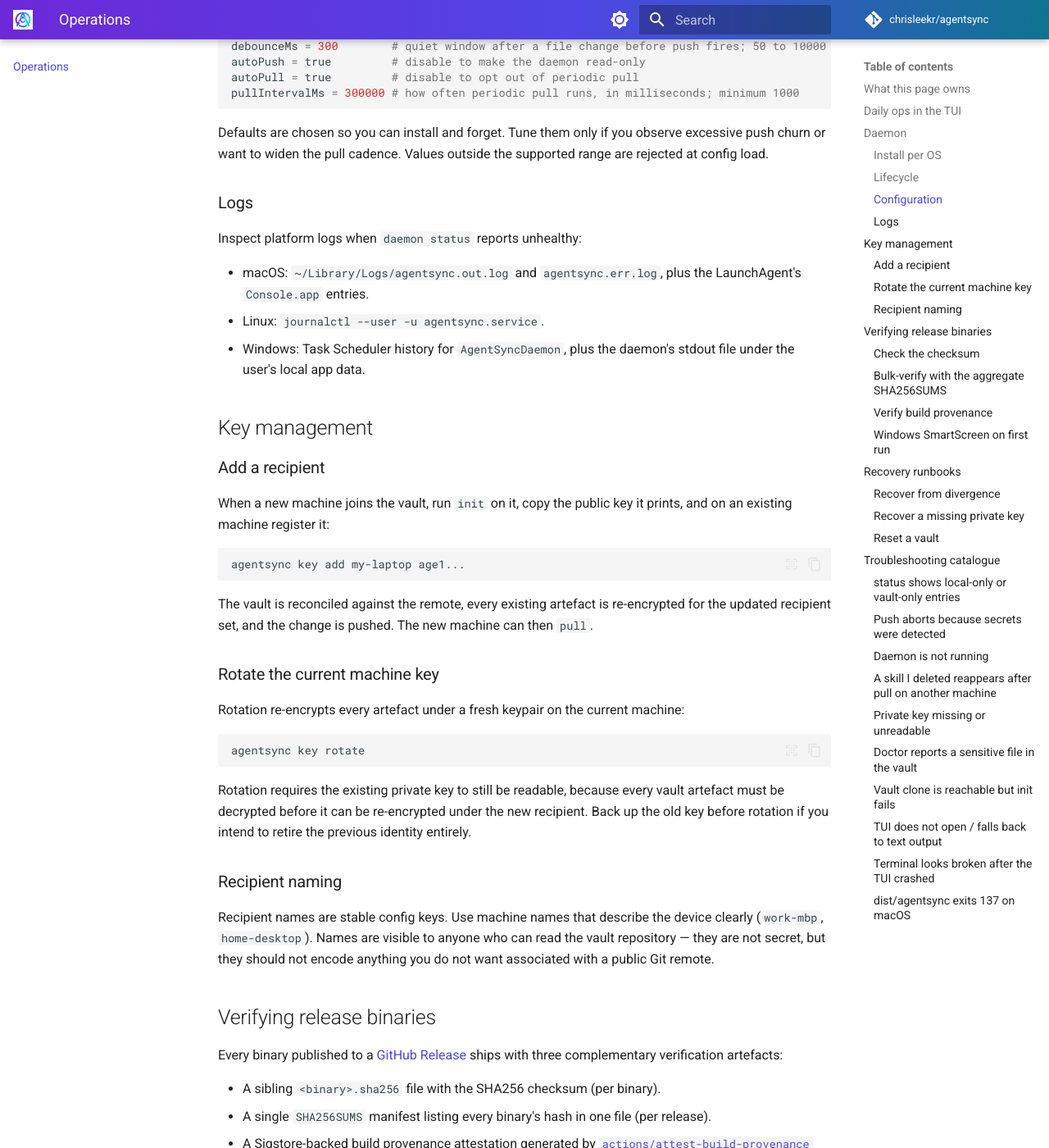
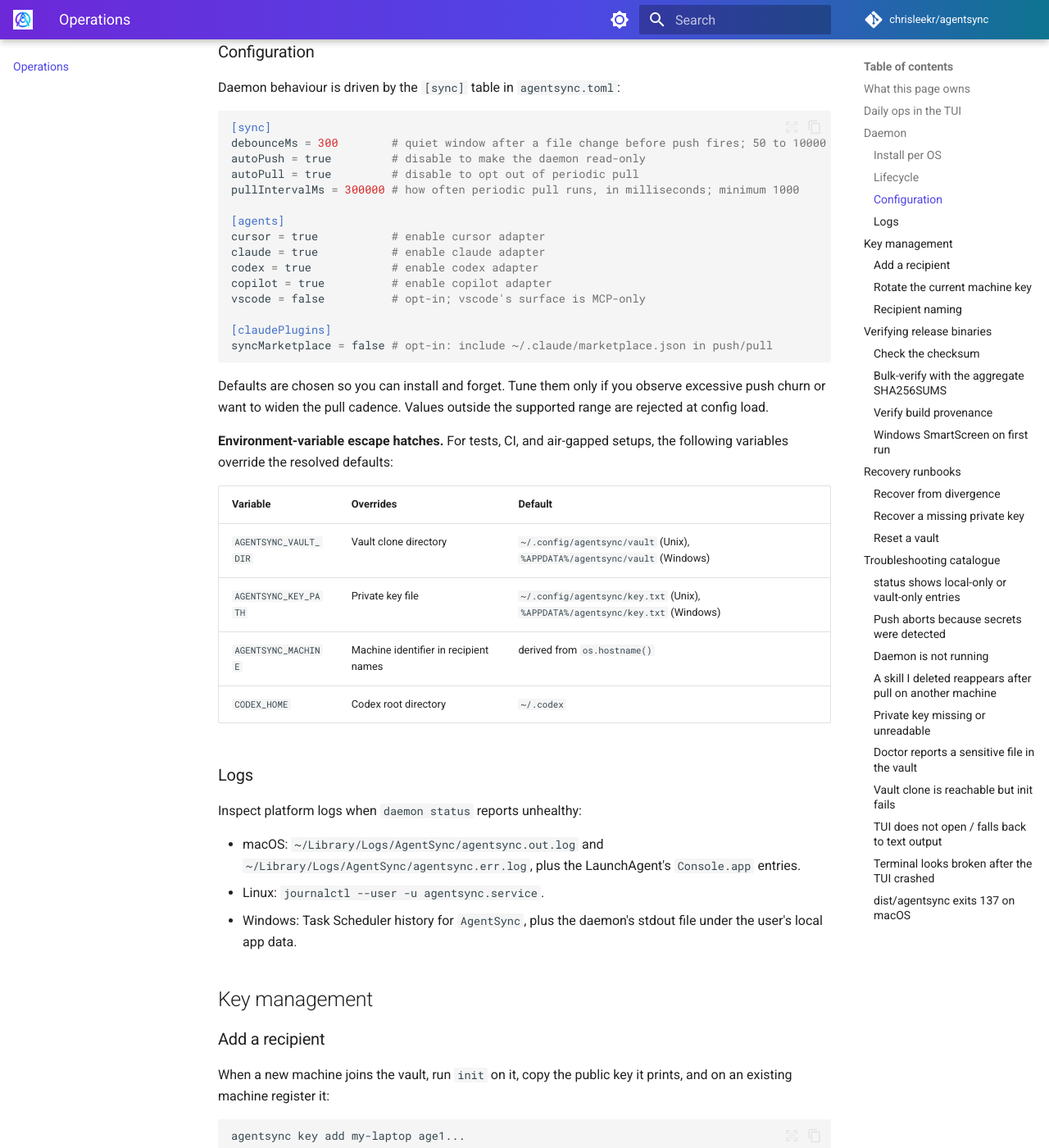
Before and after one commit to chrisleekr/agentsync, an MkDocs documentation site: the page built from docs/operations.md, in a window 1280 px wide and 1400 px high, scrolled down 2255 px. Shown: the whole window at 82% size. Built offline with MkDocs 1.6.1 and Material for MkDocs 9.7.7, drawn with Linux system fonts in a browser that asks for light colours; comment, search, counter and statistics services are not loaded; some of the changed text lies outside the part shown.

Commit message:
docs: fix path drift and CLI help accuracy from audit findings (#96)

````diff
--- a/docs/operations.md
+++ b/docs/operations.md
@@ -47,9 +47,11 @@
 |---|---|---|
 | macOS | launchd LaunchAgent | `~/Library/LaunchAgents/com.agentsync.daemon.plist` |
 | Linux | systemd user unit | `~/.config/systemd/user/agentsync.service` |
-| Windows | Task Scheduler | per-user scheduled task `AgentSyncDaemon` |
+| Windows | Task Scheduler | per-user scheduled task `AgentSync` |
 
 After `daemon install`, the OS supervisor restarts the daemon on user login and after a crash. `daemon start` brings it up immediately without waiting for the next login.
+
+> **Install globally first.** `daemon install` refuses to register an executable that lives in a temporary directory (the case when running via `bunx`) because the OS supervisor would lose the binary on the next reboot. Run `bun install -g @chrisleekr/agentsync` (or another stable install path) before `daemon install`.
 
 ### Lifecycle
 
@@ -74,17 +76,36 @@
 autoPush = true         # disable to make the daemon read-only
 autoPull = true         # disable to opt out of periodic pull
 pullIntervalMs = 300000 # how often periodic pull runs, in milliseconds; minimum 1000
+
+[agents]
+cursor = true           # enable cursor adapter
+claude = true           # enable claude adapter
+codex = true            # enable codex adapter
+copilot = true          # enable copilot adapter
+vscode = false          # opt-in; vscode's surface is MCP-only
+
+[claudePlugins]
+syncMarketplace = false # opt-in: include ~/.claude/marketplace.json in push/pull
 ```
 
 Defaults are chosen so you can install and forget. Tune them only if you observe excessive push churn or want to widen the pull cadence. Values outside the supported range are rejected at config load.
+
+**Environment-variable escape hatches.** For tests, CI, and air-gapped setups, the following variables override the resolved defaults:
+
+| Variable | Overrides | Default |
+|---|---|---|
+| `AGENTSYNC_VAULT_DIR` | Vault clone directory | `~/.config/agentsync/vault` (Unix), `%APPDATA%/agentsync/vault` (Windows) |
+| `AGENTSYNC_KEY_PATH` | Private key file | `~/.config/agentsync/key.txt` (Unix), `%APPDATA%/agentsync/key.txt` (Windows) |
+| `AGENTSYNC_MACHINE` | Machine identifier in recipient names | derived from `os.hostname()` |
+| `CODEX_HOME` | Codex root directory | `~/.codex` |
 
 ### Logs
 
 Inspect platform logs when `daemon status` reports unhealthy:
 
-- macOS: `~/Library/Logs/agentsync.out.log` and `agentsync.err.log`, plus the LaunchAgent's `Console.app` entries.
+- macOS: `~/Library/Logs/AgentSync/agentsync.out.log` and `~/Library/Logs/AgentSync/agentsync.err.log`, plus the LaunchAgent's `Console.app` entries.
 - Linux: `journalctl --user -u agentsync.service`.
-- Windows: Task Scheduler history for `AgentSyncDaemon`, plus the daemon's stdout file under the user's local app data.
+- Windows: Task Scheduler history for `AgentSync`, plus the daemon's stdout file under the user's local app data.
 
 ## Key management
 
@@ -223,8 +244,9 @@
 Decide the scope first:
 
 - **Local clone is corrupted, remote is fine** → `agentsync destroy`
-  (default `--scope=local`). Removes `~/.agentsync/vault/`, keeps
-  `key.txt`. Then re-init from the same remote.
+  (default `--scope=local`). Removes `~/.config/agentsync/vault/`
+  (`%APPDATA%/agentsync/vault/` on Windows), keeps `key.txt`. Then
+  re-init from the same remote.
 - **You want every machine to start fresh, including the remote** →
   `agentsync destroy --scope=remote`. Adds a commit to the remote that
   removes every tracked file (not a force-push — history is preserved
@@ -236,7 +258,7 @@
 Before running, back the vault up if you might still want it:
 
 ```bash
-cp -r ~/.agentsync/vault ~/.agentsync/vault.bak.$(date +%s)
+cp -r ~/.config/agentsync/vault ~/.config/agentsync/vault.bak.$(date +%s)
 ```
 
 Three confirmation gates must pass: preview prompt → typed phrase
````
Also changed, not shown: docs/architecture.md (+3 -3 lines), docs/commands.md (+5 -5 lines), docs/contributing.md (+1 -1 lines), docs/index.md (+6 -1 lines), docs/migrate.md (+2 -2 lines), 2 other files.
